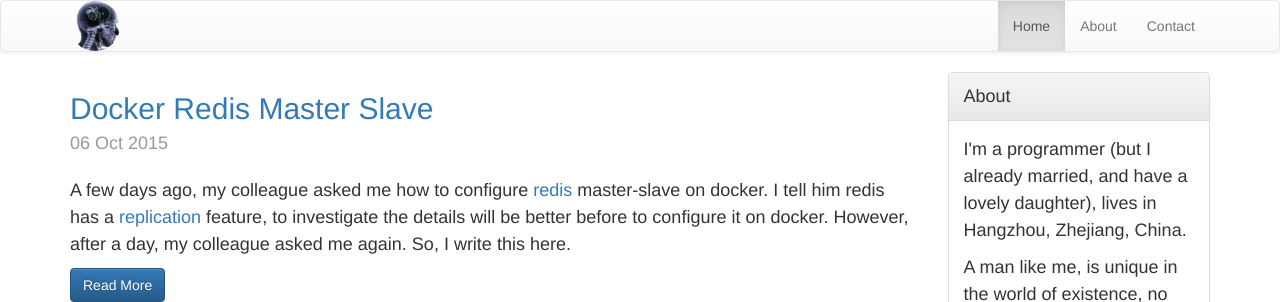
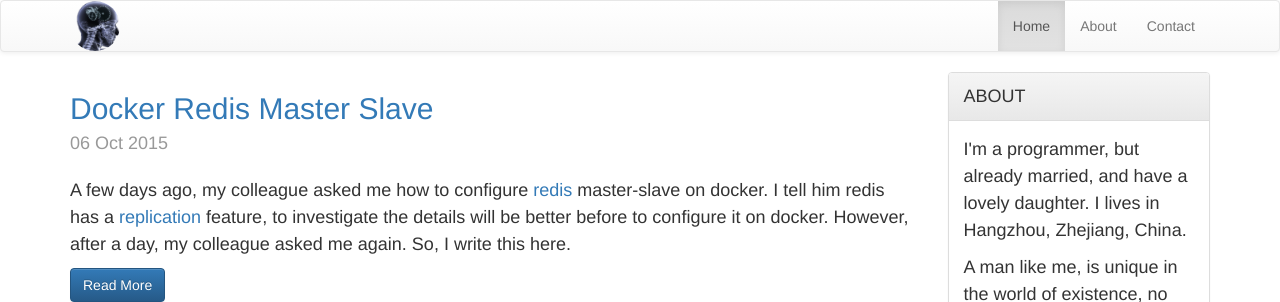
Before and after one commit to rigofunc/xyting.github.io, a Jekyll site: the page built from index.html, in a window 1280 px wide. Shown: the top 302 px of the page. Built offline with Jekyll 4.4.1, drawn with Linux system fonts in a browser that asks for light colours; Markdown is read by kramdown in place of the engine named in the settings; the list of posts is cut into pages by our own code.

```diff
--- a/_layouts/default.html
+++ b/_layouts/default.html
@@ -44,10 +44,10 @@
       <div class="col-md-3">
         <div class="panel panel-default">
           <div class="panel-heading">
-            About
+            ABOUT
           </div>
           <div class="panel-body">
-            <p>I'm a programmer (but I already married, and have a lovely daughter), lives in Hangzhou, Zhejiang, China.</p>
+            <p>I'm a programmer, but already married, and have a lovely daughter. I lives in Hangzhou, Zhejiang, China.</p>
             <p>A man like me, is unique in the world of existence, no matter where you go, there belonging to my stage. Like
               desert gold, light can not hide forever!</p>
             <p>Like desert gold, light can not hide forever! </p>
@@ -74,6 +74,7 @@
   </div>
   <script src="{{ site.url }}/assets/js/jquery-2.1.4.min.js"></script>
   <script src="{{ site.url }}/assets/js/bootstrap.min.js"></script>
+  <script src="{{ site.url }}/assets/js/site.js"></script>
 </body>
 
 </html>
--- /dev/null
+++ b/assets/js/site.js
@@ -0,0 +1,6 @@
+$(document).ready(function () {
+	$('.nav > li').click(function () {
+		$('.nav > li').removeClass('active');
+		$(this).addClass('active');
+	});
+});
```
